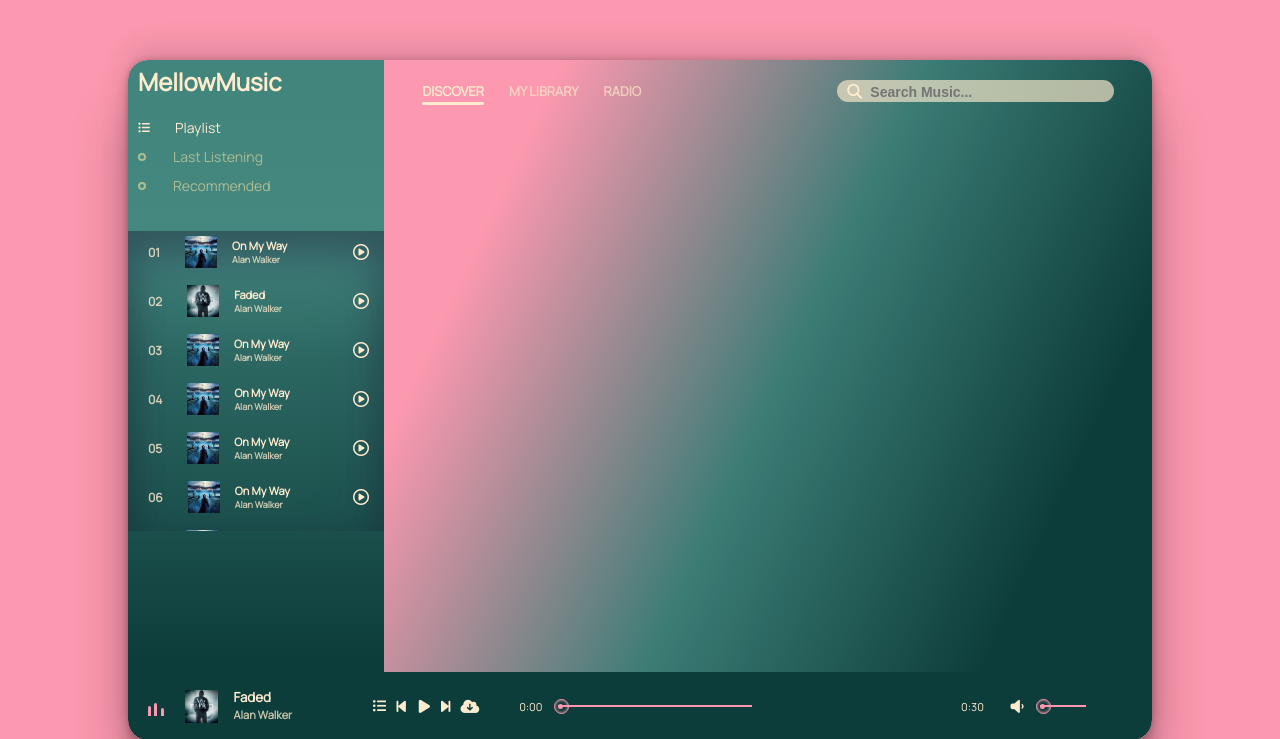
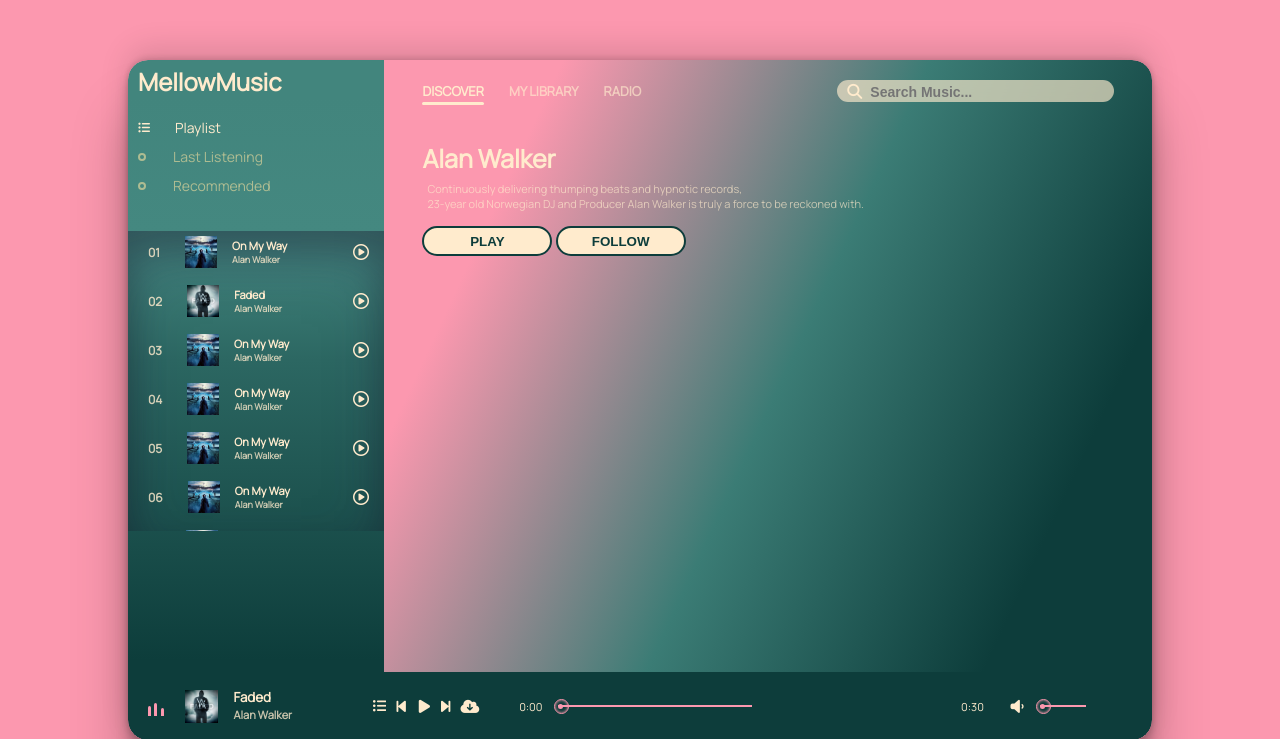
Before and after one commit to Drahel/Music-Website, a PHP site: page /pages/main.html in a window 1280 px wide. Shown: the top 739 px of the page. Run offline with PHP 8.4, Linux system fonts and the light colour scheme.

Commit message:
Контент секция.
Сверстал контент-секцию с наименованием исполнителя и его описанием, а также кнопками прослушивания и подписки на артиста.

```diff
--- a/pages/main.html
+++ b/pages/main.html
@@ -93,6 +93,15 @@
           <input type="text" placeholder="Search Music...">
         </div>
       </nav>
+      <div class="content">
+        <h1>Alan Walker</h1>
+        <p>Continuously delivering thumping beats and hypnotic records,
+          <br> 23-year old Norwegian DJ and Producer Alan Walker is truly a force to be reckoned with.</p>
+        <div class="buttons">
+          <button>PLAY</button>
+          <button>FOLLOW</button>
+        </div>
+      </div>
     </div>
     <div class="master-play">
       <div class="wave">
--- a/styles/main.css
+++ b/styles/main.css
@@ -500,3 +500,46 @@
     font-weight: 600;
     width: 85%;
 }
+
+.song-side .content{
+    width: 90%;
+    height: 30%;
+    margin: auto;
+    padding-top: 20px;
+}
+
+.song-side .content h1{
+   font-size: 25px;
+   font-weight: 600;
+   color: blanchedalmond;
+}
+
+.song-side .content p{
+    font-size: 11px;
+    font-weight: 400;
+    color: rgba(255, 235, 205, 0.658);
+    margin: 5px;
+}
+
+.song-side .content .buttons{
+    margin-top: 15px;
+}
+
+.song-side .content .buttons button{
+    width: 130px;
+    height: 30px;
+    border: 2px solid #0D3D3B;
+    outline: none;
+    border-radius: 20px;
+    background: blanchedalmond;
+    color: #0D3D3B;
+    cursor: pointer;
+    transition: .3s linear;
+    font-weight: 600;
+}
+
+.song-side .content .buttons button:hover{
+   background: none;
+   color: blanchedalmond;
+   font-weight: 600;
+}
```
